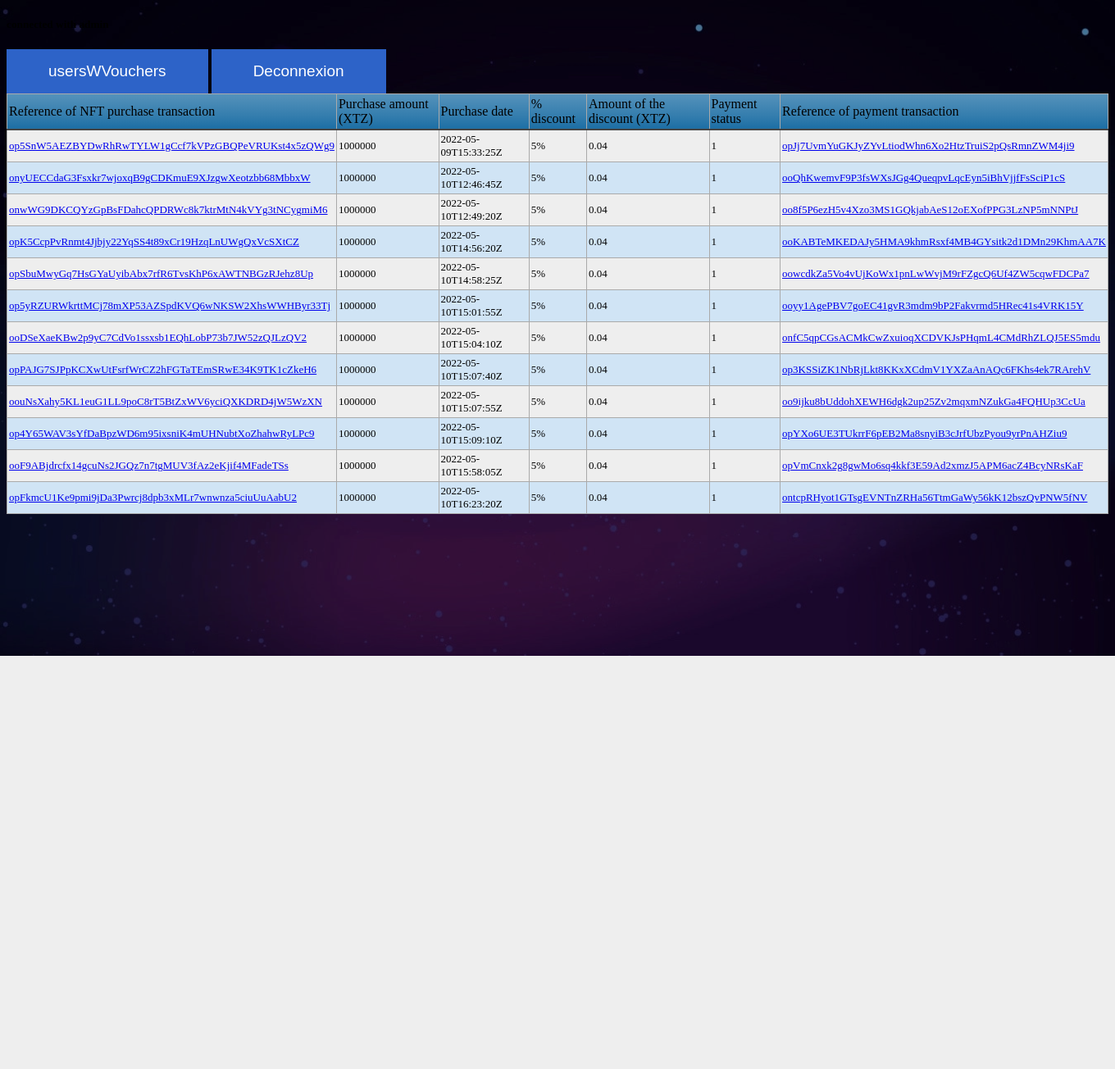
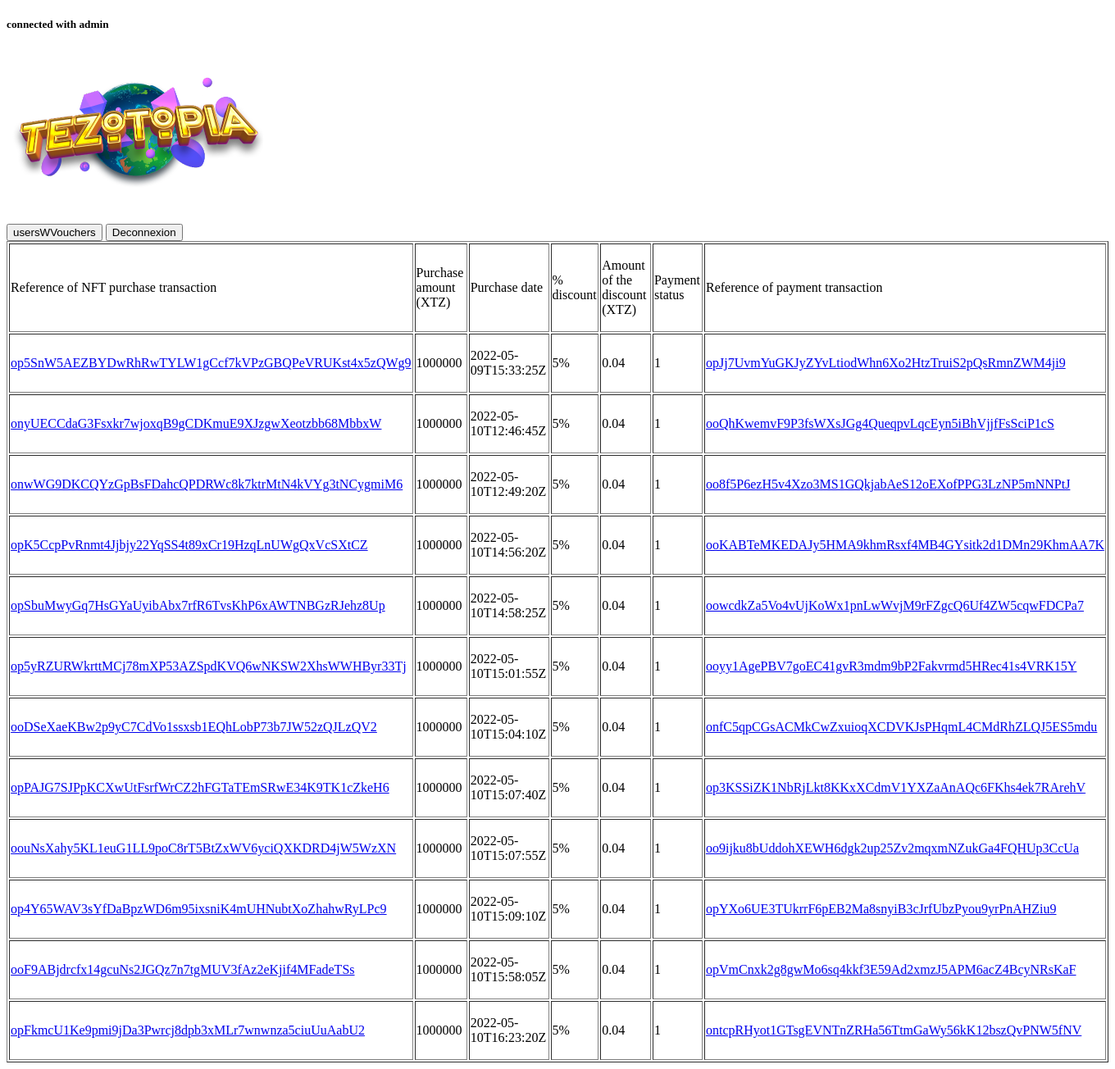
Before and after one commit to TalaoDAO/analytics, a Flask app: page /analytics/ in a window 1360 px wide. Shown: the whole page at 82% size. Before the commit the page ends 800 px from the top, so only its background shows below. Run offline with Flask 2, Linux system fonts and the light colour scheme; a user stored in the database is signed in; data comes from the database, SQL or seed files in the repository; parts of the project's set-up code (start-up, migrations or seed data) failed here and were passed over.

Commit message:
premiere integration

```diff
--- a/main.py
+++ b/main.py
@@ -27,6 +27,8 @@ async def verifyPresentation(vc):
 
 @app.route('/analytics/')
 def home():
+    session["logged"]= "True"
+    session["user"]="admin"
     if (session.get('logged')=="True"):
         addressSelector=''
         if(session.get('user')=="admin"):
@@ -128,13 +130,21 @@ def login(red):
     url = 'https://talao.co/analytics/endpoint/' + id +'?issuer=' + did_verifier
     html_string = """  <!DOCTYPE html>
         <html>
-        <head></head>
+        <head> <link rel="stylesheet" href="{{url_for('static', filename = 'style.css')}}">      </head>
         <body>
         <center>
             <div>
-                <h2>Scan the QR Code bellow with your smartphone wallet</h2>
+
+                <img  src="../static/Logo.png">
                 <br>
-                <div><img src="{{ qrcode(url) }}" ></div>
+                <br>
+                <div id="access">
+                <p >Access my analitycs</p>
+                </div>
+                <p id="connect">Connect with your email pass or your associated address</p>
+                <h5>Scan the QR Code bellow with your smartphone wallet</h5>
+                <br>
+                <div><img id="qrcode" src="{{ qrcode(url) }}" ></div>
             </div>
         </center>
         <script>
--- a/static/style.css
+++ b/static/style.css
@@ -1,4 +1,4 @@
-table.blueTable {
+/*table.blueTable {
   border: 1px solid #1C6EA4;
   background-color: #EEEEEE;
   width: 100%;
@@ -16,16 +16,14 @@ table.blueTable tr:nth-child(even) {
   background: #D0E4F5;
 }
 table.blueTable thead {
-  background: #1C6EA4;
-  background: -moz-linear-gradient(top, #5592bb 0%, #327cad 66%, #1C6EA4 100%);
-  background: -webkit-linear-gradient(top, #5592bb 0%, #327cad 66%, #1C6EA4 100%);
-  background: linear-gradient(to bottom, #5592bb 0%, #327cad 66%, #1C6EA4 100%);
+  background-color : rgba(255, 255, 255, 0.021);
+
   border-bottom: 2px solid #444444;
 }
 table.blueTable thead th {
   font-size: 15px;
   font-weight: bold;
-  color: #FFFFFF;
+
   border-left: 2px solid #D0E4F5;
 }
 table.blueTable thead th:first-child {
@@ -54,15 +52,16 @@ table.blueTable tfoot .links a{
   color: #FFFFFF;
   padding: 2px 8px;
   border-radius: 5px;
-}
+}*/
 
 .button {
   color: #ffffff;
-  background-color: #2d63c8;
+  background: transparent linear-gradient(0deg, #6E22CD 0%, #9F69E3 100%) 0% 0% no-repeat padding-box;
   font-size: 19px;
-  border: 1px solid #2d63c8;
+
   padding: 15px 50px;
-  cursor: pointer
+  cursor: pointer;
+  border-radius: 100px;
 }
 
 .button:hover {
@@ -73,4 +72,61 @@ table.blueTable tfoot .links a{
 body {
   background-color: black;
   background-image: url(/static/tezotopia-space.png)
+
 }
+
+thead{
+  background-color: rgba(255,255,255,0.5);
+}
+tr{
+  background-color: rgba(255,255,255,0.12);
+}
+
+a{
+  color: white;
+}
+
+.line{
+  text-align: left;
+font: normal normal normal Rubik;
+letter-spacing: 0px;
+color: #EEE9F4;
+opacity: 1;}
+td{
+  height: 50px;
+}
+tr{
+  width: 80%;
+}
+
+#logout{
+  position: absolute;
+  top : 5%;
+  right: 5%
+}
+#vouchers{
+  position: absolute;
+  top:5%;
+  left: 5%;
+}
+#logo{
+  text-align: center;
+}
+h5 {
+  color: #EEE9F4;
+
+}
+#qrcode{
+  max-width: 300px;
+}
+#access{
+  text-align: center;
+font-family :Rubik;
+font-size: 22px;
+letter-spacing: 0px;
+color: #FFFFFF;
+opacity: 1;
+}
+#connect{
+  color: #FBD400;
+}
--- a/templates/home.html
+++ b/templates/home.html
@@ -2,39 +2,41 @@
 <html>
    <head>
       <title>Home</title>
-      <link rel="stylesheet" href="{{url_for('static', filename = 'style.css')}}">
+      <link rel="stylesheet" href="https://talao.co/analytics/style"><!--https://talao.co/analytics/style {{url_for('static', filename = 'style.css')}}-->
    </head>
    <body>
 
       <h5>connected with {{addressTezos}}</h5>
-
-      <input  class="button" type="button" onclick="location.href='/analytics/usersvouchers';" value="usersWVouchers" {{usersWVouchers}}=""/>
+      <div id="logo">
+      <img  src="../static/Logo.png">
+   </div>
+      <input  class="button" id="vouchers" type="button" onclick="location.href='/analytics/usersvouchers';" value="usersWVouchers" {{usersWVouchers}}=""/>
 
 
-      <input  class="button" type="button" onclick="location.href='/analytics/logout';" value="Deconnexion" />
-
+      <input  class="button" id="logout" type="button" onclick="location.href='/analytics/logout';" value="Deconnexion" />
+      <div class="table">
       <table class="blueTable" border=1>
          <thead class="header">
-            <td>Reference of NFT purchase transaction</td>
-            <td>Purchase amount (XTZ)</td>
-            <td>Purchase date</td>
-            <td>% discount</td>
-            <td>Amount of the discount (XTZ)</td>
-            <td>Payment status</td>
-            <td>Reference of payment transaction</td>
+            <td><p class="line">Reference of NFT purchase transaction</p></td>
+            <td><p class="line">Purchase amount (XTZ)</p></td>
+            <td><p class="line">Purchase date</p></td>
+            <td><p class="line">% discount</p></td>
+            <td><p class="line">Amount of the discount (XTZ)</p></td>
+            <td><p class="line">Payment status</p></td>
+            <td><p class="line">Reference of payment transaction</p></td>
          </thead>
          {% for row in rows %}
          <tr>
             <td><a href="https://ithacanet.tzkt.io/{{row["hash"]}}">{{row["hash"]}}</a></td>
-            <td>{{row["amount"]}}</td>
-            <td>{{row["date"]}}</td>
-            <td>{{row["discount"]}}</td>
-            <td>{{row["amountDiscount"]}}</td>
-            <td> {{ row["applied"]}}</td>
+            <td><p class="line">{{row["amount"]}}</p></td>
+            <td><p class="line">{{row["date"]}}</p></td>
+            <td><p class="line">{{row["discount"]}}</p></td>
+            <td><p class="line">{{row["amountDiscount"]}}</p></td>
+            <td><p class="line">{{ row["applied"]}}</p></td>
             <td><a href="https://ithacanet.tzkt.io/{{row["hashPayement"]}}">{{row["hashPayement"]}}</a></td>
          </tr>
          {% endfor %}
       </table>
-
+   </div>
    </body>
 </html>
```
Also changed, not shown: templates/usersWVouchers.html (+15 -15 lines), static/Logo.png (added), static/Logo@2x.png (added).
